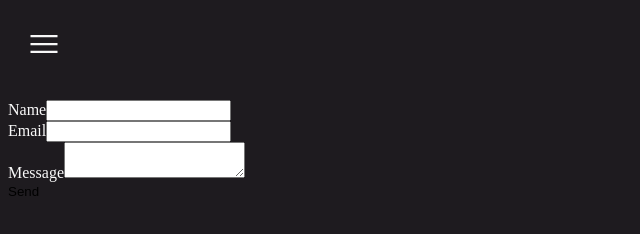
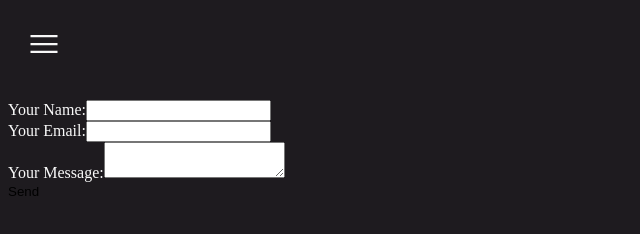
Before and after one commit to theowalcot6/quack, a Gatsby site: page /contact in a window 1280 px wide. Shown: the whole page, without its empty margins (0-640 px from the left). Built offline with nearby package versions, Linux system fonts and the light colour scheme; Gatsby itself is replaced by a stand-in of ours.

Commit message:
New form

```diff
--- a/src/pages/contact.js
+++ b/src/pages/contact.js
@@ -1,35 +1,36 @@
 import Navigation from "../components/Navigation";
 import React from "react";
-import './contact.css'
+import './contact.css';
 
 const Contact = () => {
     return (
         <>
-        <Navigation/>
-        <form class='contact-form' name="contact" method="POST" data-netlify="true">
-            <span>
-                <label>
-                    Name
-                    <input type='text'/>
+            <Navigation />
+            <form className='contact-form' name="contact" action='/pages/contact' method="POST" data-netlify="true">
+                <div>
+                    <label htmlFor="name">
+                        Your Name:
+                        <input name='name' type='text' id="name" required />
                     </label>
-            </span>
-            <span>
-                <label>
-                    Email
-                    <input name='email' type='email'/>
+                </div>
+                <div>
+                    <label htmlFor="email">
+                        Your Email:
+                        <input name='email' type='email' id="email" required />
                     </label>
-            </span>
-            <span>
-                <label>
-                    Message
-                    <textarea name='message' />
+                </div>
+                <div>
+                    <label htmlFor="message">
+                        Your Message:
+                        <textarea name='message' id="message" required />
                     </label>
-            </span>
-            <span>
+                </div>
+                <div>
                     <button type='submit'>Send</button>
-            </span>
+                </div>
             </form>
         </>
-)};
+    );
+};
 
-export default Contact
+export default Contact;
```
Lines whose indentation alone changed are shown as unchanged.
